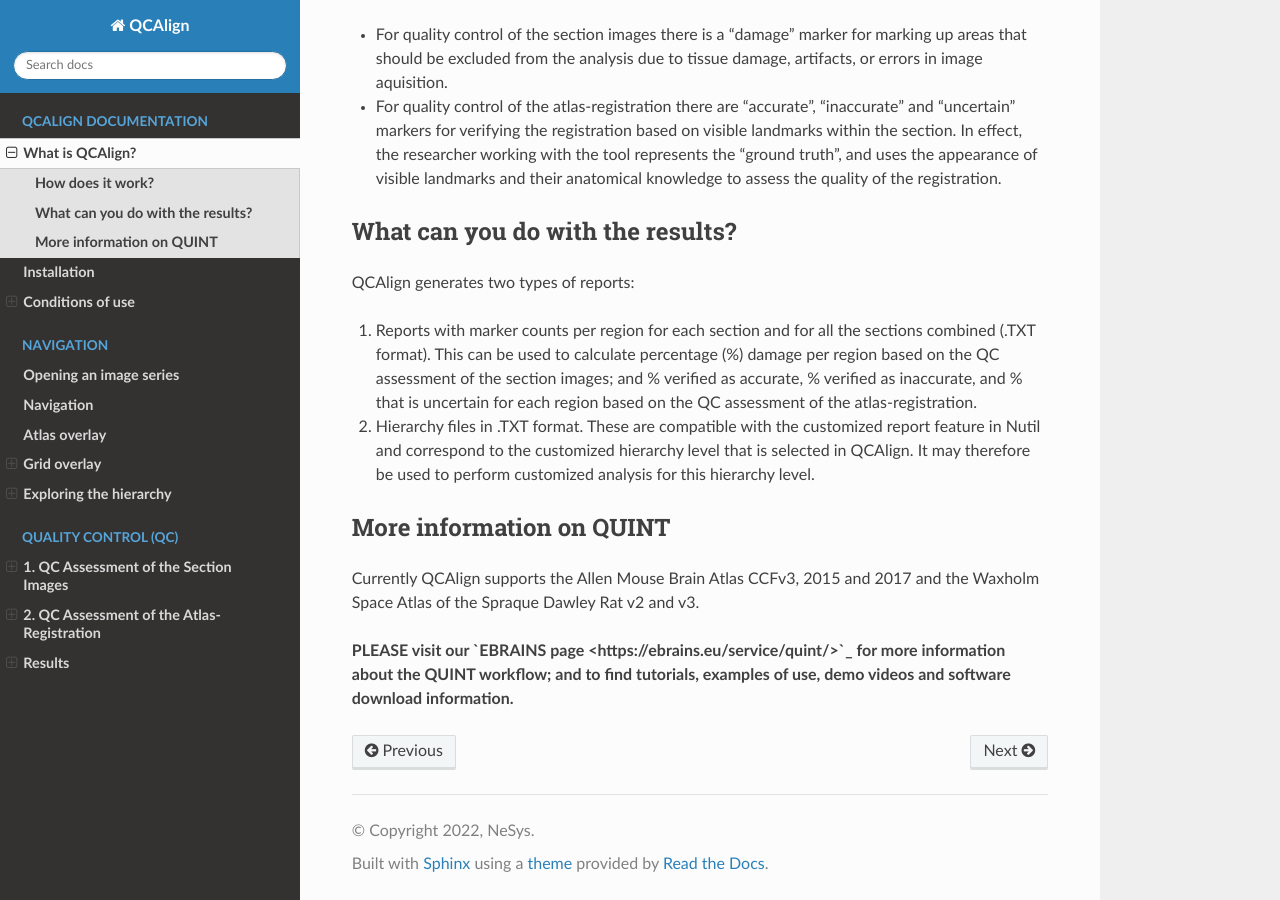
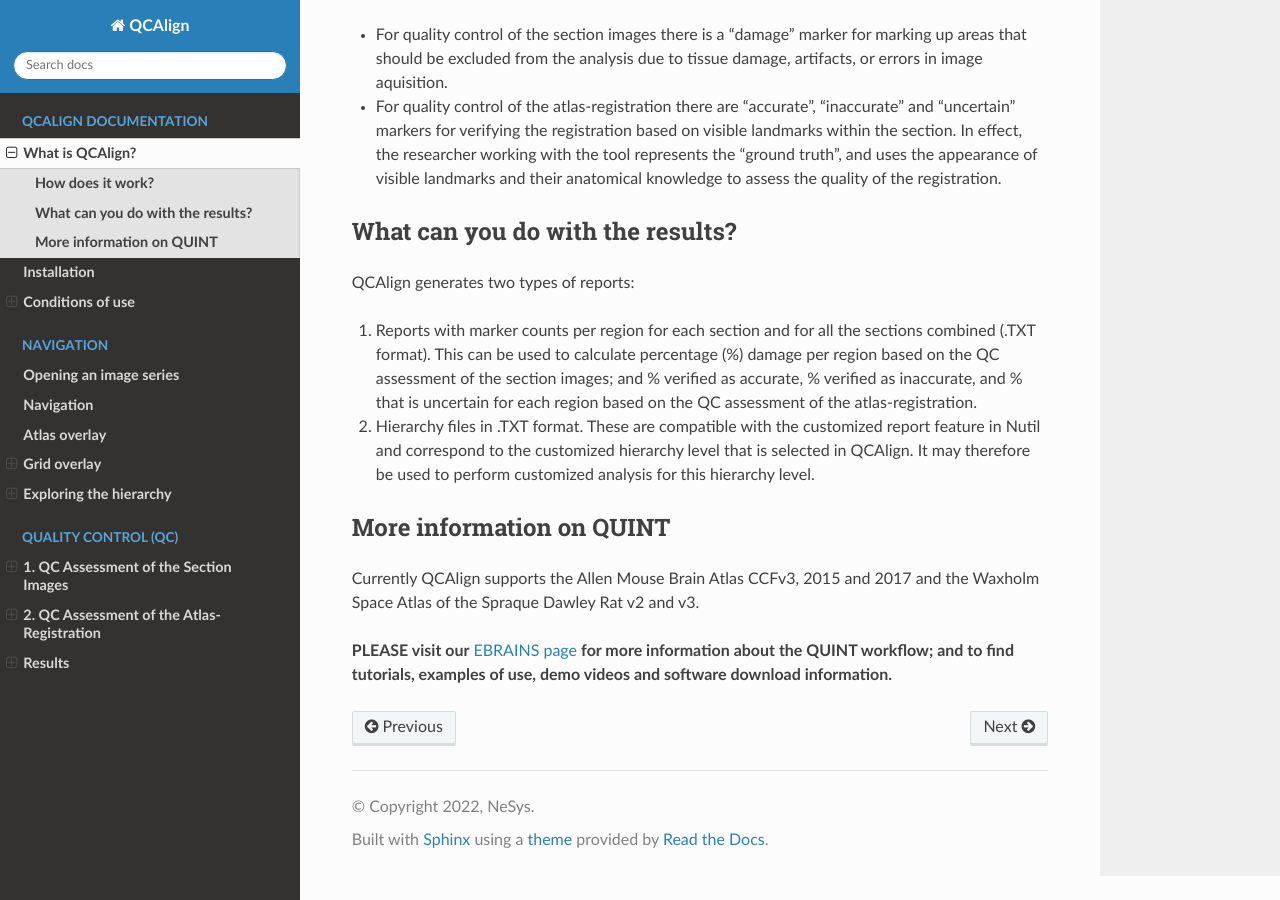
Before and after one commit to Neural-Systems-at-UIO/QCAlign, a Sphinx documentation site: the page built from docs/introduction.rst, in a window 1280 px wide and 900 px high, scrolled down 793 px. Built offline with Sphinx 7.4.7 and the Read the Docs theme 2.0.0, drawn with Linux system fonts in a browser that asks for light colours.

Commit message:
Update introduction.rst

```diff
--- a/docs/introduction.rst
+++ b/docs/introduction.rst
@@ -35,4 +35,4 @@
 
 Currently QCAlign supports the Allen Mouse Brain Atlas CCFv3, 2015 and 2017 and the Waxholm Space Atlas of the Spraque Dawley Rat v2 and v3.
 
-**PLEASE visit our `EBRAINS page <https://ebrains.eu/service/quint/>`_ for more information about the QUINT workflow; and to find tutorials, examples of use, demo videos and software download information.**
+**PLEASE visit our** `EBRAINS page <https://ebrains.eu/service/quint/>`_ **for more information about the QUINT workflow; and to find tutorials, examples of use, demo videos and software download information.**
```
